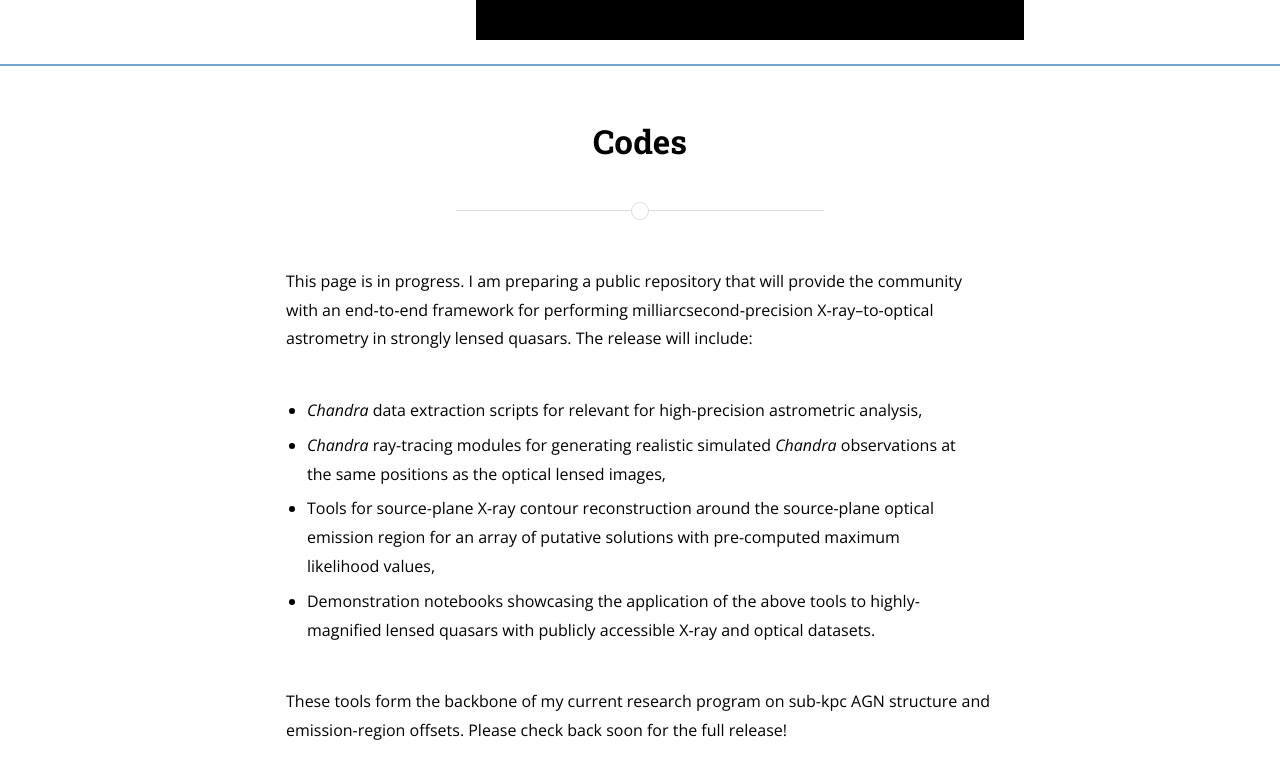
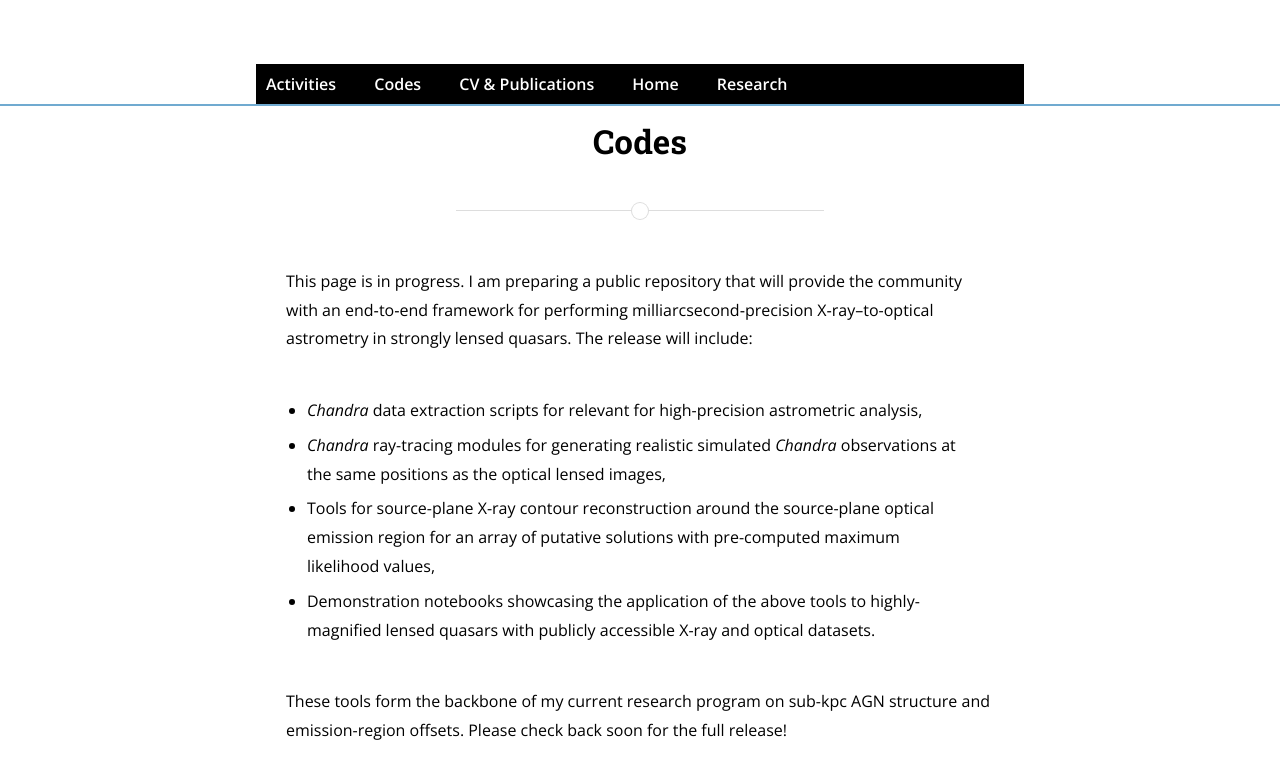
Before and after one commit to jsiskreynes-astro/jsiskreynes-astro.github.io, a Jekyll site: the page built from codes.md, in a window 1280 px wide. Shown: the top 779 px of the page. Built offline with Jekyll 4.4.1, drawn with Linux system fonts in a browser that asks for light colours; nearby versions of some CDN libraries.

Commit message:
Update main.scss

```diff
--- a/css/main.scss
+++ b/css/main.scss
@@ -101,12 +101,13 @@ nav {
   display: flex;
   align-items: center;
   justify-content: center;
+  width: 100%;
 }
 
 nav a {
   padding: 0 10px;
   line-height: 28px;
-  color: black;
+  color: white;
   font-weight: 600;
   text-decoration: none;
 }
```
